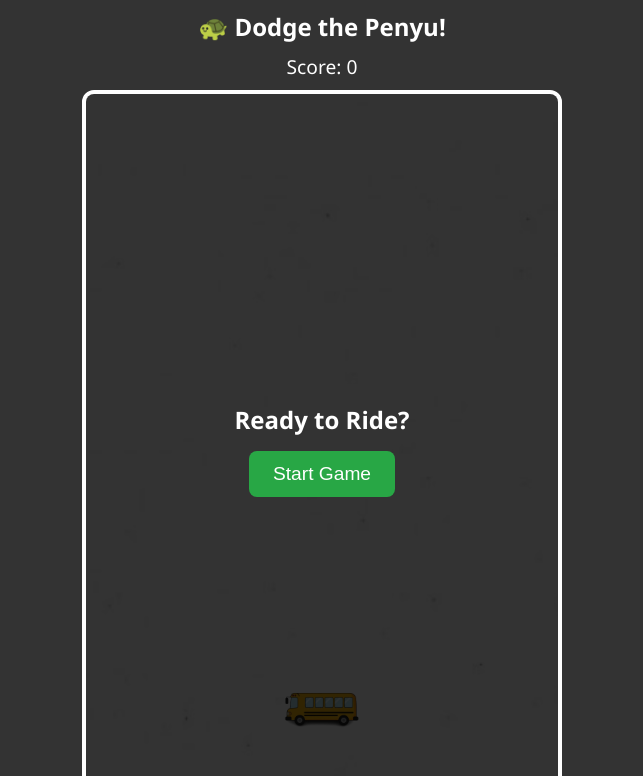
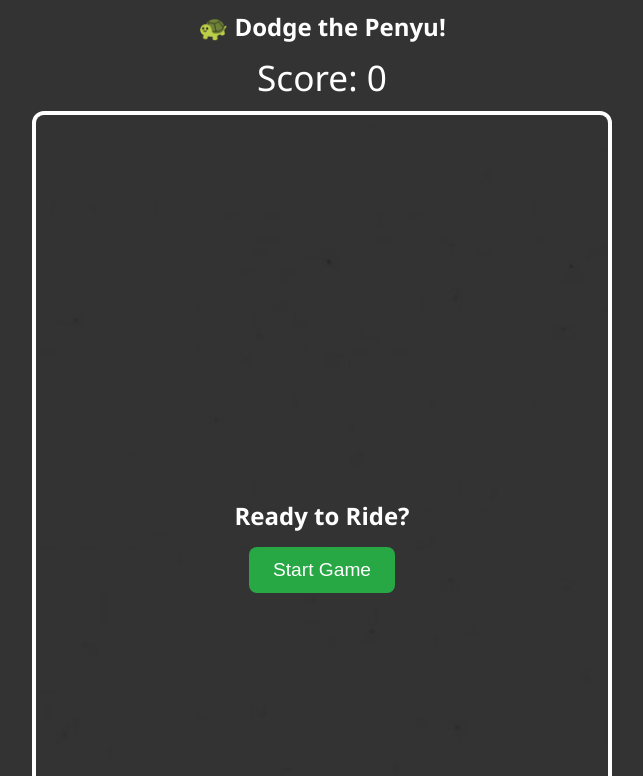
Before and after one commit to penyuut/DodgeThePenyu, a plain HTML site: page index.html in a window 1280 px wide. Shown: the top 776 px of the page, without its empty margins (318-961 px from the left). Drawn offline with Linux system fonts and the light colour scheme.

Commit message:
index.html

```diff
--- a/index.html
+++ b/index.html
@@ -13,7 +13,7 @@
     }
 
     html, body {
-      height: 100%;
+      height: 300%;
       background: #333;
       font-family: 'Segoe UI', sans-serif;
       color: white;
@@ -26,14 +26,14 @@
     }
 
     #score {
-      font-size: 1.2em;
+      font-size: 2.2em;
       margin-bottom: 10px;
     }
 
     #gameArea {
       position: relative;
-      width: 100%;
-      max-width: 480px;
+      width: 200%;
+      max-width: 580px;
       aspect-ratio: 2/3;
       margin: auto;
       background: url('images/white.png') no-repeat center center;
```
